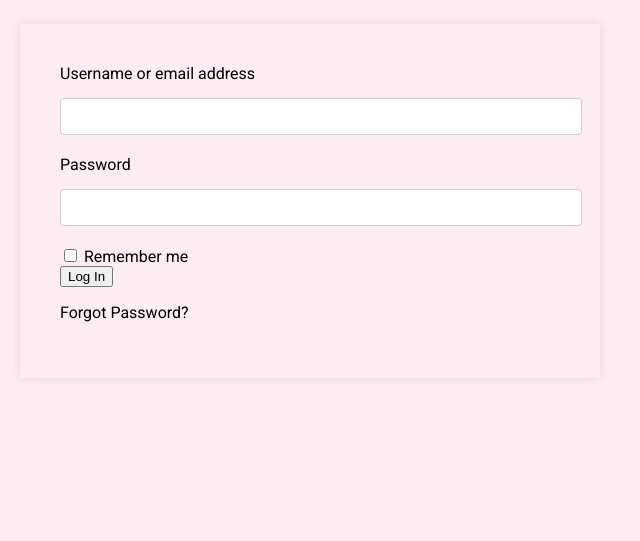
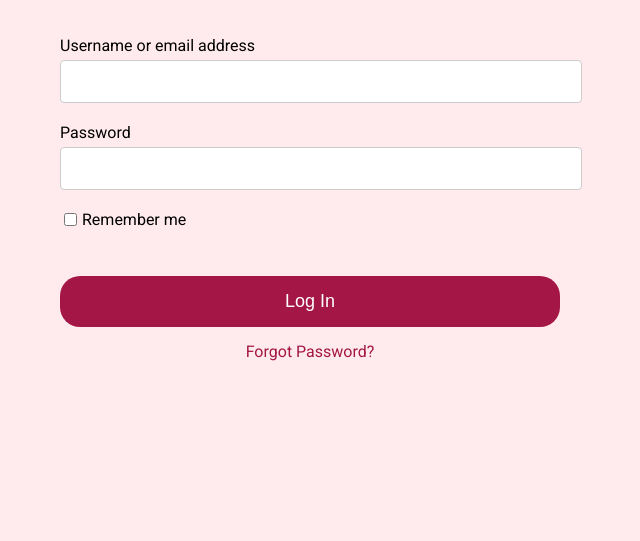
Before and after one commit to codingvaleria/yourdanceplug, a plain HTML site: page login.html in a window 1280 px wide. Shown: the part 259-800 px from the top of the page, without its empty margins (330-970 px from the left). Drawn offline with Linux system fonts and the light colour scheme.

Commit message:
Add styles

```diff
--- a/login.css
+++ b/login.css
@@ -1,6 +1,6 @@
 body {
   font-family: "Roboto", sans-serif;
-  background-color: #fdedf2;
+  background-color: #ffebee;
   margin: 0;
   padding: 0;
   display: flex;
@@ -17,12 +17,17 @@ body {
 .headers-container h2 {
   margin-right: 30px;
   font-size: 40px;
-  margin-bottom: 40px;
+  margin-bottom: 35px;
+  cursor: pointer;
+}
+
+.headers-container h2:hover {
+  text-decoration: underline;
+  color: #a41646;
 }
 
 .login-container {
   padding: 40px;
-  box-shadow: 0px 0px 10px rgba(0, 0, 0, 0.1);
   width: 500px;
 }
 
@@ -32,7 +37,8 @@ body {
 
 .form-group label {
   display: flex;
-  margin-bottom: 15px;
+  margin-bottom: 5px;
+  font-size: 16px;
 }
 
 .form-group input {
@@ -41,4 +47,40 @@ body {
   border: 1px solid #ccc;
   border-radius: 4px;
   outline: none;
+  font-size: 18px;
 }
+
+.remember-me {
+  display: flex;
+}
+
+.remember-me input {
+  margin-right: 5px;
+  margin-bottom: 50px;
+}
+
+.submit-btn {
+  background-color: #a41646;
+  width: 100%;
+  font-size: 18px;
+  color: #fff;
+  padding: 15px 15px;
+  border: none;
+  border-radius: 20px;
+  cursor: pointer;
+}
+
+.submit-btn:hover {
+  background-color: #f55195;
+  color: white;
+}
+
+.password-recovery {
+  text-align: center;
+  margin-top: 15px;
+}
+
+.password-recovery a {
+  color: #a41646;
+  text-decoration: none;
+}
--- a/login.html
+++ b/login.html
@@ -32,8 +32,7 @@
         <button class="submit-btn" type="submit">Log In</button>
       </form>
       <div class="password-recovery">
-        <p>Forgot Password?</p>
-      </div>
+         <a href="#">Forgot Password?</a>
     </div>
   </body>
 </html>
```
